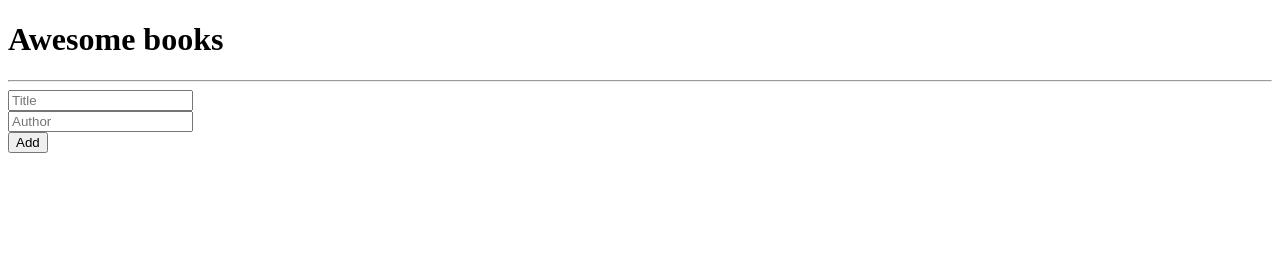
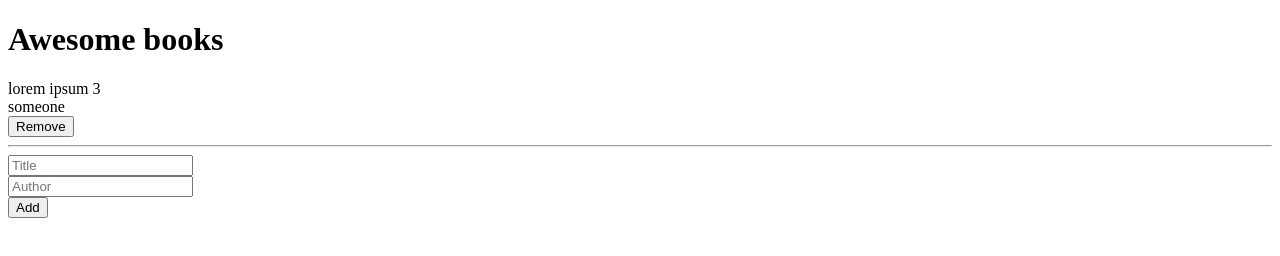
Before and after one commit to Danie12345/awesome-books, a website: page src/index.html in a window 1280 px wide. Drawn offline with Linux system fonts and the light colour scheme.

Commit message:
Add books manually

```diff
--- a/src/index.html
+++ b/src/index.html
@@ -10,8 +10,7 @@
   <body>
     <main>
       <h1>Awesome books</h1>
-    <ul id="book-list"></ul>
-    <hr>
+
     </main>
     <form id="form">
       <input type="text" id="title" placeholder="Title">
@@ -20,6 +19,5 @@
       <br>
       <button type="submit">Add</button>
     </form>
-
   </body>
 </html>
--- a/src/js/index.js
+++ b/src/js/index.js
@@ -0,0 +1,29 @@
+const mainSection = document.querySelector('main');
+
+const bookTemplate = (newBook) => {
+  const div = document.createElement('div');
+  const book = document.createElement('span');
+  book.innerHTML = newBook.name;
+  const author = document.createElement('span');
+  author.innerHTML = newBook.author;
+  const removeBtn = document.createElement('button');
+  removeBtn.innerHTML = 'Remove'
+  const hr = document.createElement('hr');
+  const br1 = document.createElement('br');
+  const br2 = document.createElement('br');
+  const br3 = document.createElement('br');
+
+  div.appendChild(book);
+  div.appendChild(br1);
+  div.appendChild(author);
+  div.appendChild(br2);
+  div.appendChild(removeBtn);
+  div.appendChild(br3);
+  div.appendChild(hr);
+
+  return div;
+}
+
+let mybook = bookTemplate({name:'lorem ipsum 3', author:'someone'})
+
+mainSection.appendChild(mybook)
```
Lines whose indentation alone changed are shown as unchanged.
